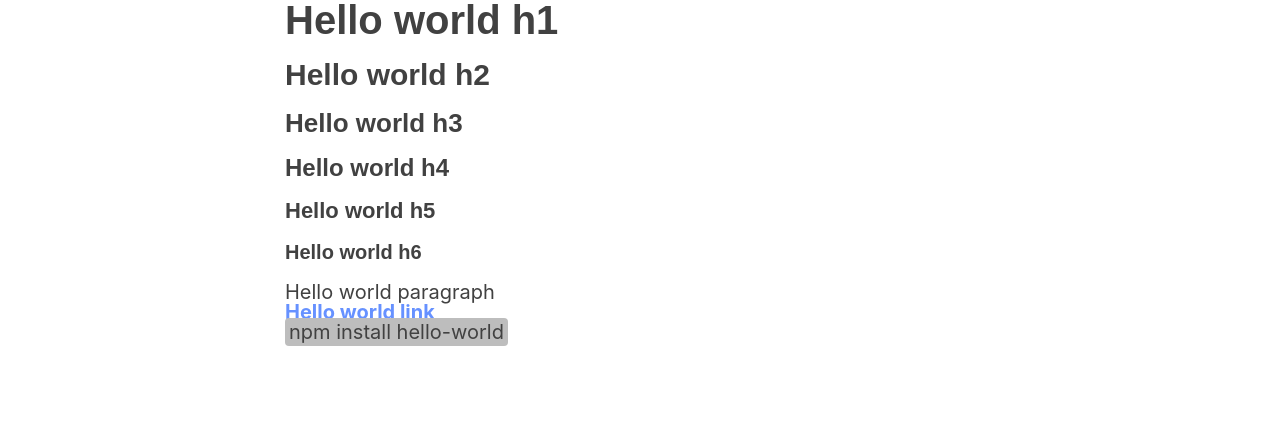
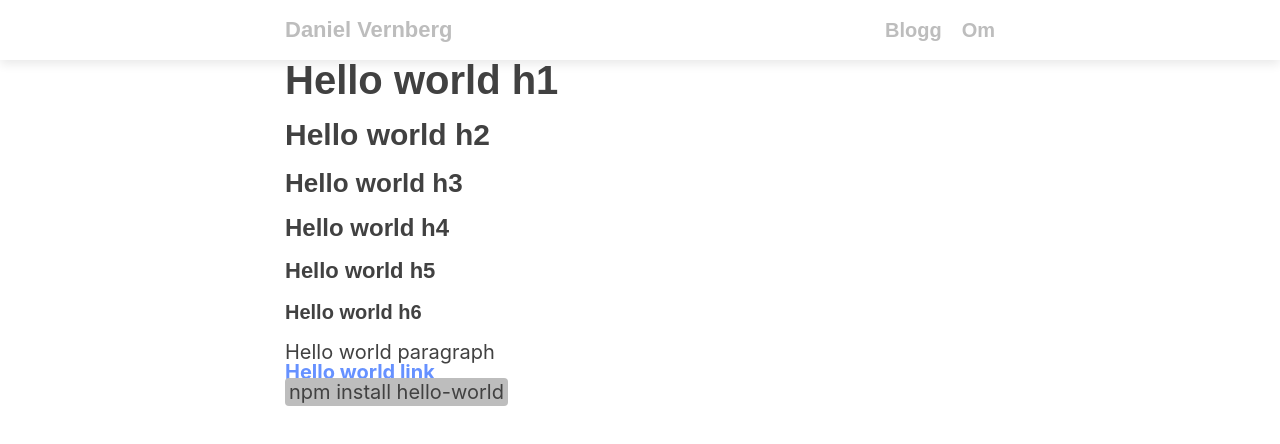
Before and after one commit to danielv14/personal-portfolio, a Next.js app: page / in a window 1280 px wide. Shown: the top 444 px of the page. Built offline with nearby package versions, Linux system fonts and the light colour scheme; a web font is replaced by a local one.

Commit message:
first draft of navbar

```diff
--- /dev/null
+++ b/src/components/navbar/navbar.tsx
@@ -0,0 +1,64 @@
+import React from 'react';
+import styled from 'styled-components';
+import { ResponsiveContainer } from '../ui/container/responsiveContainer';
+import Link from 'next/link';
+import { MarginMedium } from '../ui/margins/marginMedium';
+import { Fill } from '../ui/container/fill';
+import { Row } from '../ui/container/row';
+
+export const Navbar = () => {
+  return (
+    <NavbarWrapper>
+      <ResponsiveContainer>
+        <NavbarContentWrapper>
+          <Link href="/">
+            <NavbarHeading>Daniel Vernberg</NavbarHeading>
+          </Link>
+          <Fill />
+          <Row>
+            <Link href="/blogg">
+              <NavbarLink>Blogg</NavbarLink>
+            </Link>
+            <MarginMedium />
+            <Link href="/om">
+              <NavbarLink>Om</NavbarLink>
+            </Link>
+          </Row>
+        </NavbarContentWrapper>
+      </ResponsiveContainer>
+    </NavbarWrapper>
+  );
+};
+
+const NavbarWrapper = styled.div`
+  box-shadow: 0px 4px 10px rgba(0, 0, 0, 0.09);
+`;
+
+NavbarWrapper.displayName = 'NavbarWrapper';
+
+const NavbarContentWrapper = styled(Row)`
+  width: 100%;
+  background: var(--bg-color);
+  height: 60px;
+  align-items: center;
+  font-family: var(--headings-font);
+  font-weight: bold;
+  font-size: var(--font-size-h5);
+`;
+
+NavbarContentWrapper.displayName = 'NavbarContentWrapper';
+
+const NavbarLink = styled.a`
+  color: var(--text-muted-color);
+`;
+
+NavbarLink.displayName = 'NavbarLink';
+
+const NavbarHeading = styled.div`
+  color: var(--text-muted-color);
+  cursor: pointer;
+`;
+
+NavbarHeading.displayName = 'NavbarHeading';
+
+Navbar.displayName = 'Navbar';
--- a/src/pages/_app.tsx
+++ b/src/pages/_app.tsx
@@ -2,6 +2,7 @@ import * as React from 'react';
 import { AppProps } from 'next/app';
 import Head from 'next/head';
 import { GlobalStyle } from '../components/ui/globalStyle';
+import { Navbar } from '../components/navbar/navbar';
 
 function MyApp({ Component, pageProps }: AppProps) {
   return (
@@ -13,6 +14,7 @@ function MyApp({ Component, pageProps }: AppProps) {
         <link rel="preload" href="/fonts/Montserrat-Regular.ttf" as="font" crossOrigin="" />
       </Head>
       <GlobalStyle />
+      <Navbar />
       <Component {...pageProps} />
     </>
   );
```
